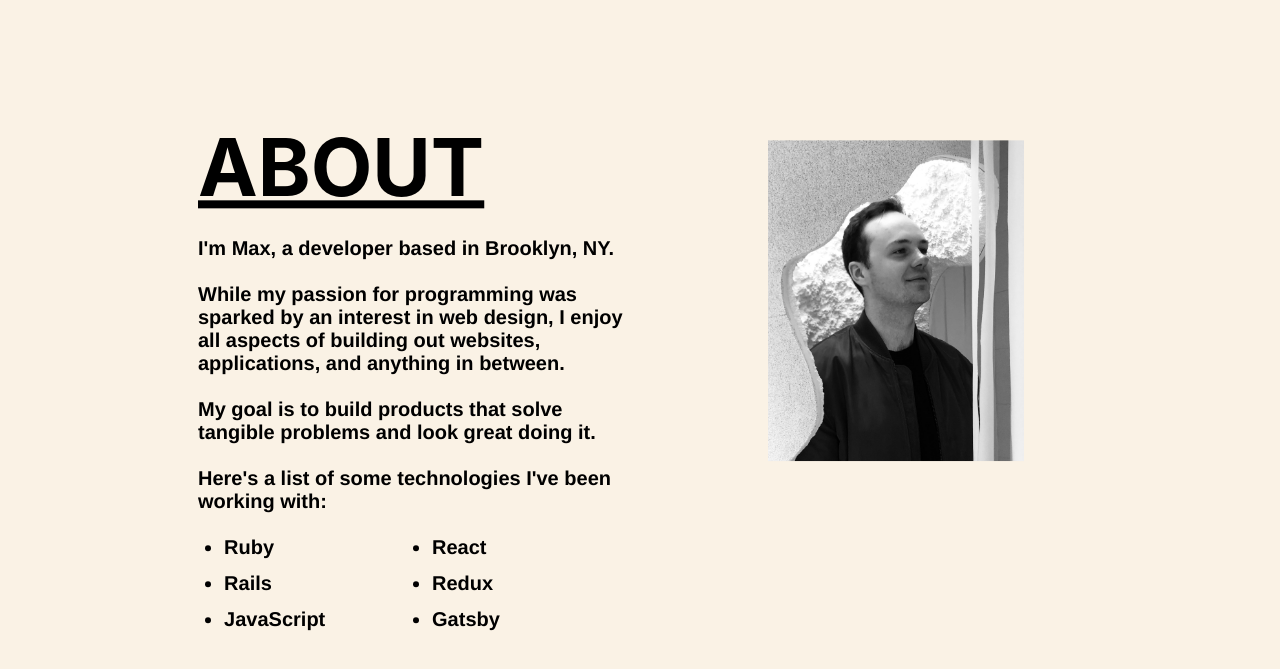
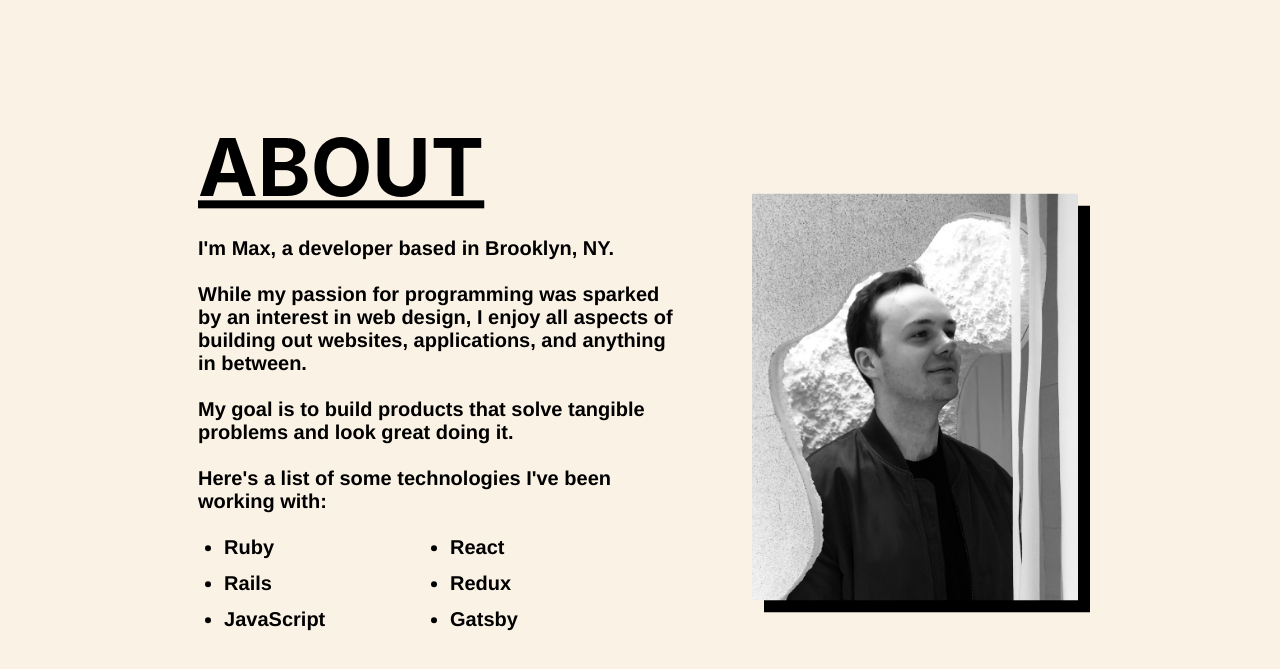
Before and after one commit to maxcroy1/portfolio_v1, a Gatsby site: page / in a window 1280 px wide. Shown: the part 803-1472 px from the top of the page. Built offline with nearby package versions, Linux system fonts and the light colour scheme; Gatsby itself is replaced by a stand-in of ours.

Commit message:
Now I know positioning, about section is done

```diff
--- a/src/components/about.js
+++ b/src/components/about.js
@@ -23,6 +23,7 @@ export default function About() {
 
     return (
       <div className={aboutStyles.container}>
+        <div className={aboutStyles.contentContainer}>
           <div className={aboutStyles.content}>
             <h1 className={aboutStyles.title}><u>ABOUT</u></h1>
             <div className={aboutStyles.bio}>
@@ -44,9 +45,12 @@ export default function About() {
               </div>
             </div>
           </div>
+          <div className={aboutStyles.imgContainer}>
             <div className={aboutStyles.image}>
                 <Img fluid={data.file.childImageSharp.fluid} alt="Maxwell Croy headshot." />
             </div>
           </div>
+        </div>
+      </div>
     )
 }
--- a/src/components/about.module.css
+++ b/src/components/about.module.css
@@ -2,14 +2,18 @@
     position: relative;
     height: 100vh;
     width: 100%;
-    padding: 0 11rem;
+    padding: 0 7rem 0 11rem;
     display: inline-block;
 }
 
-.content {
+.contentContainer {
     position: relative;
     top: 50%;
     transform: translateY(-50%);
+    width: 100%;
+}
+
+.content {
     width: 50%;
     text-align: left;
     font-family: Helvetica;
@@ -36,11 +40,16 @@
     margin-left: 1.45rem;
 }
 
-.image {
+.imgContainer {
     position: absolute;
-    transform: translateY(-80%);
-    left: 60%;
     top: 50%;
-    width: 20%;
+    transform: translateY(-50%);
+    width: 50%;
     display: inline-block;
 }
+
+.image {
+    width: 68%;
+    margin: auto;
+    filter: drop-shadow(12px 12px black);
+}
```
Lines whose indentation alone changed are shown as unchanged.
